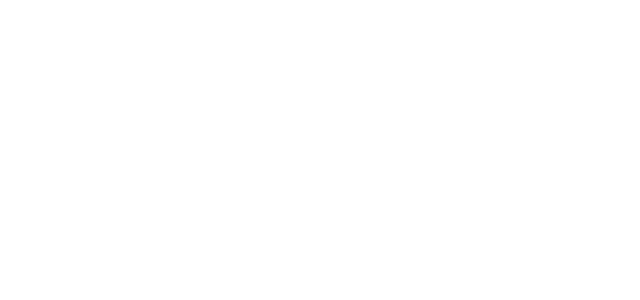
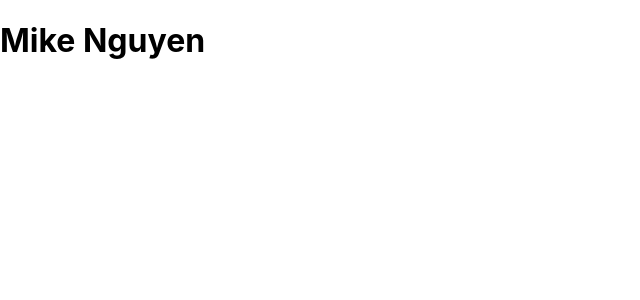
Before and after one commit to MikeNyugen/Personal-Website, a React (Create React App) app: page / in a window 1280 px wide. Shown: the top 300 px of the page, without its empty margins (0-640 px from the left). Built offline with nearby package versions, Linux system fonts and the light colour scheme.

Commit message:
Deployment config

```diff
--- a/package.json
+++ b/package.json
@@ -1,6 +1,7 @@
 {
   "name": "portfolio",
   "version": "0.1.0",
+  "homepage": "mikenyugen.github.io",
   "private": true,
   "dependencies": {
     "@testing-library/jest-dom": "^5.16.5",
@@ -16,7 +17,8 @@
     "start": "react-scripts start",
     "build": "react-scripts build",
     "test": "react-scripts test",
-    "eject": "react-scripts eject"
+    "eject": "react-scripts eject",
+    "deploy": "npm run build && gh-pages -d build"
   },
   "eslintConfig": {
     "extends": [
--- a/src/App.js
+++ b/src/App.js
@@ -1,9 +1,9 @@
-import './App.css';
+import "./App.css";
 
 function App() {
   return (
     <div className="App">
-
+      <h1> Mike Nguyen </h1>
     </div>
   );
 }
```
